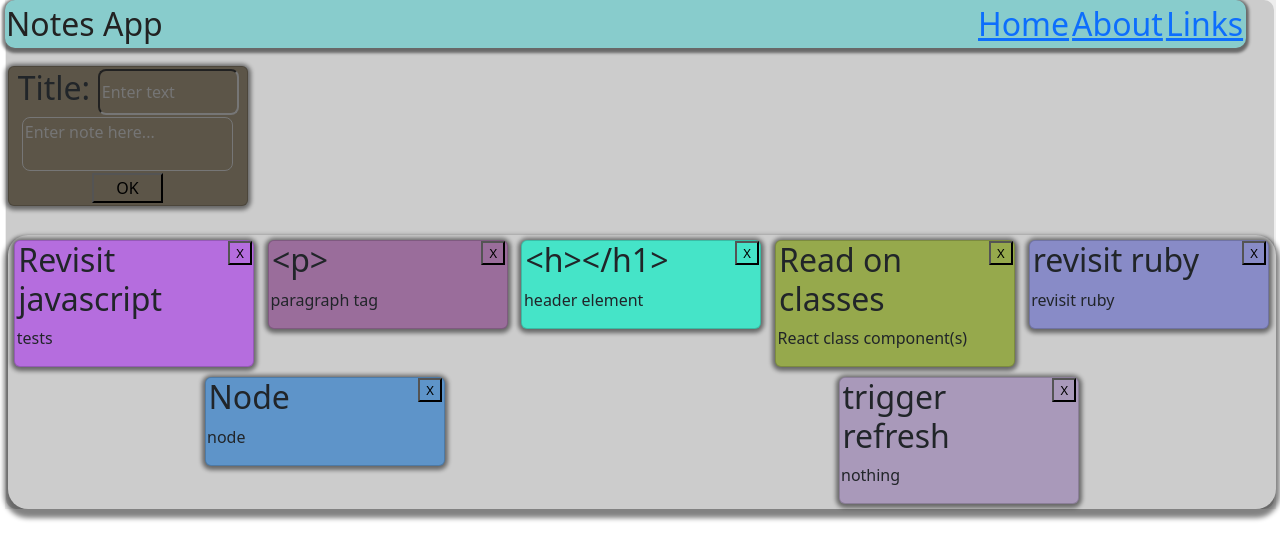
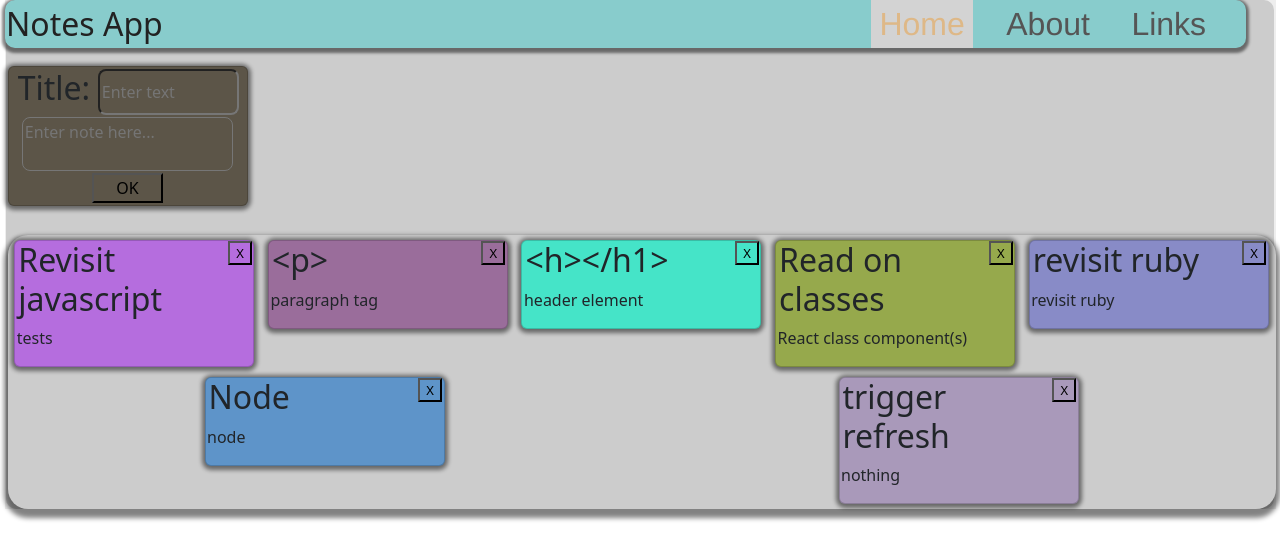
Before and after one commit to Michael-Murage/project-notepad, a React (Create React App) app: page / in a window 1280 px wide. Shown: the top 560 px of the page. Built offline with nearby package versions, Linux system fonts and the light colour scheme; data requests are answered from the project's data file.

Commit message:
cleared some basic stylings for links

```diff
--- a/src/App.css
+++ b/src/App.css
@@ -64,7 +64,6 @@
   flex-wrap: wrap;
   background-color: #ccc;
   border-radius: 20px;
-  /* flex-direction: row-reverse; */
 }
 .all-cards{
   display: flex;
@@ -94,3 +93,24 @@
 .block{
   display: block;
 }
+#home-link, #about-link, #links{
+  margin-right: 1.5rem;
+  background-color: transparent;
+  text-decoration: none;
+  color: black;
+  font-weight: 400;
+  color: #555;
+  font-family: Ubuntu, Helvetica, sans-serif;
+  padding: 0 0.5rem 0 0.5rem;
+}
+#home-link.active, #about-link.active, #links.active{
+  background-color: lightgrey;
+  height: 100%;
+  width: fit-content;
+  color: burlywood;
+}
+#links-container{
+  display: flex;
+  height: 100%;
+  margin-right: 0.5rem;
+}
```
